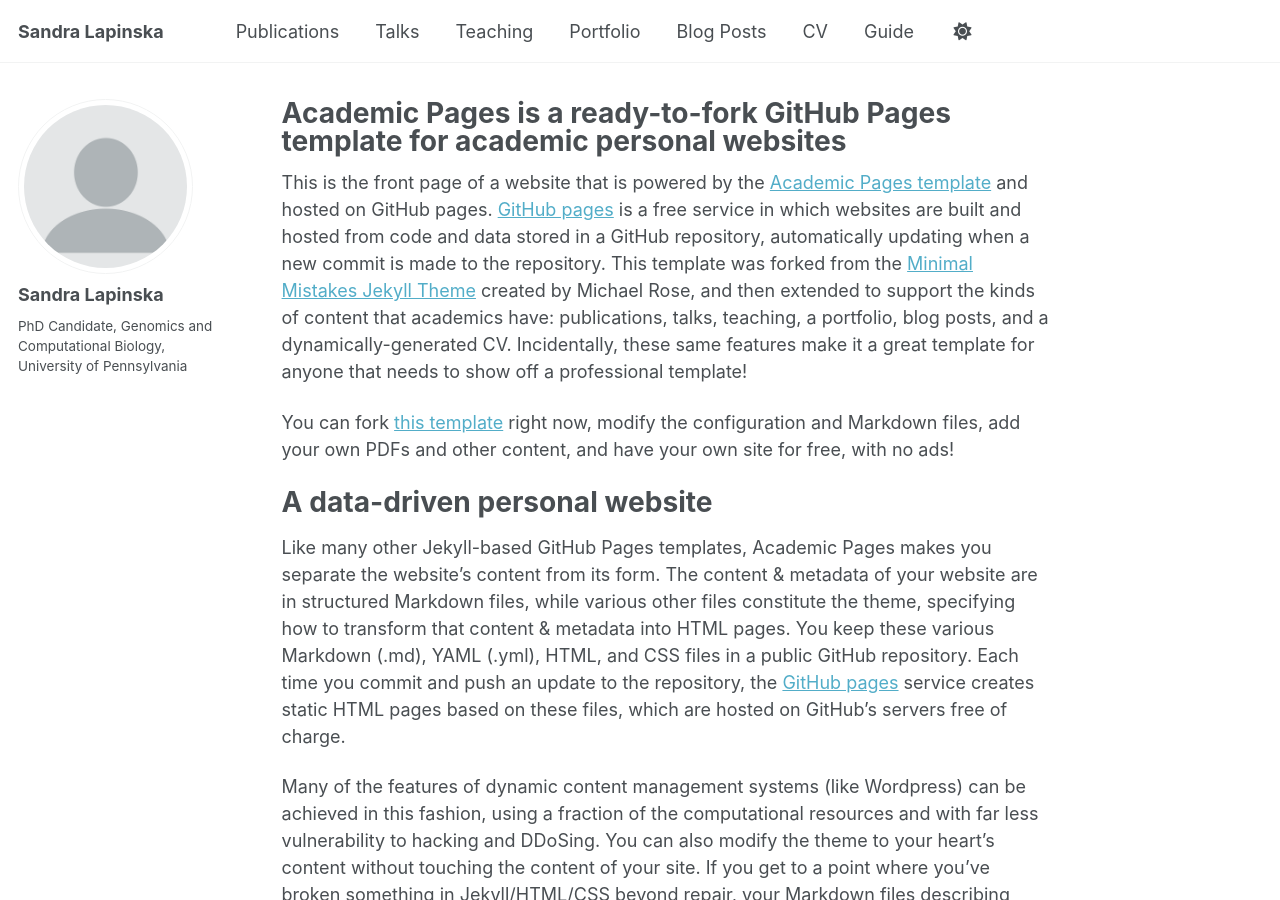
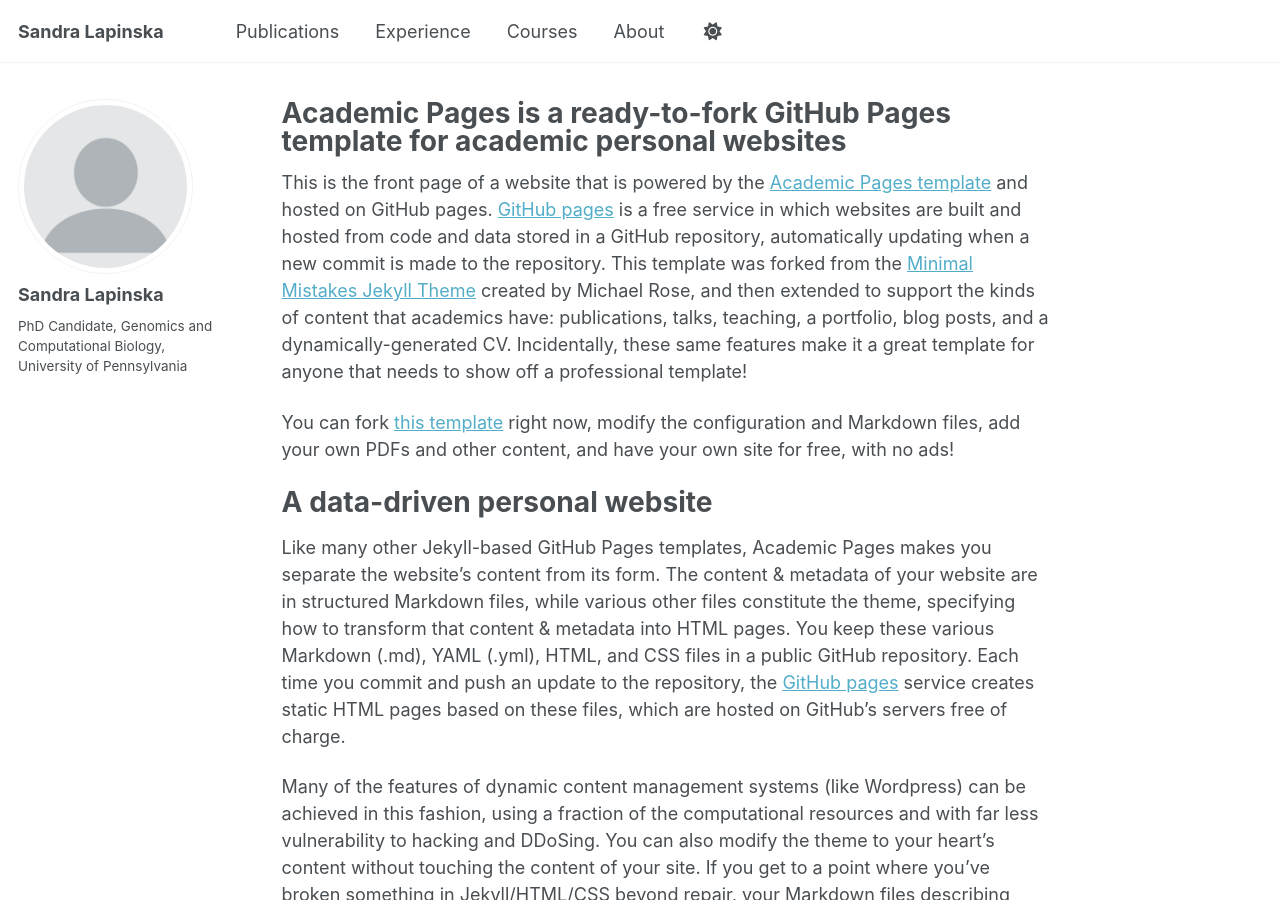
Before and after one commit to slapinska/sandralapinska.github.io, a Jekyll site: the page built from _pages/about.md, in a window 1280 px wide and 900 px high. Built offline with Jekyll 4.4.1, drawn with Linux system fonts in a browser that asks for light colours; a script that is not in the unit is left out.

Commit message:
Update navigation.yml

```diff
--- a/_data/navigation.yml
+++ b/_data/navigation.yml
@@ -11,23 +11,23 @@ main:
   - title: "Publications"
     url: /publications/
 
-  - title: "Talks"
+  - title: "Experience"
     url: /talks/
 
-  - title: "Teaching"
+  - title: "Courses"
     url: /teaching/
 
-  - title: "Portfolio"
-    url: /portfolio/
+  # - title: "Portfolio"
+  #   url: /portfolio/
 
-  - title: "Blog Posts"
-    url: /year-archive/
+  # - title: "Blog Posts"
+  #   url: /year-archive/
 
-  - title: "CV"
-    url: /cv/
+  - title: "About"
+    url: /about/
 
   # - title: "CV"
   #   url: /cv-json/
 
-  - title: "Guide"
-    url: /markdown/
+  # - title: "Guide"
+  #   url: /markdown/
```
